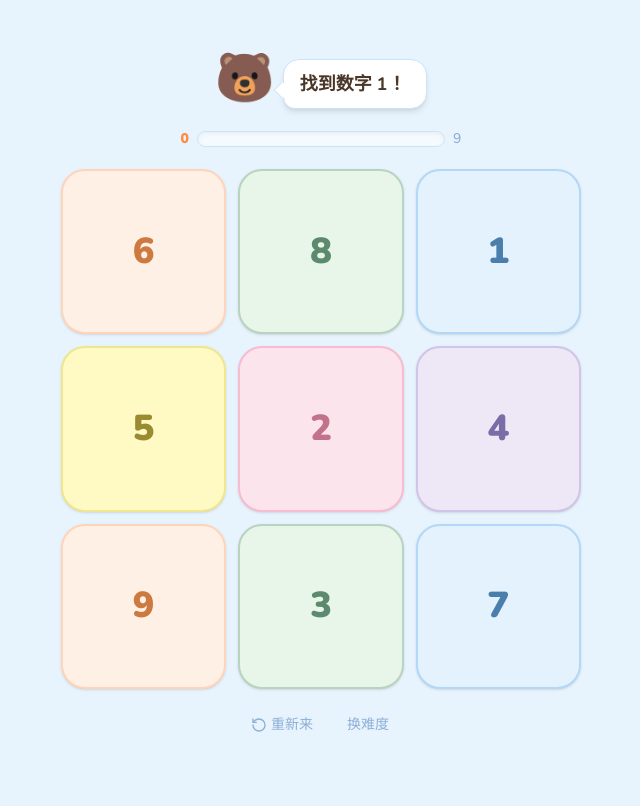
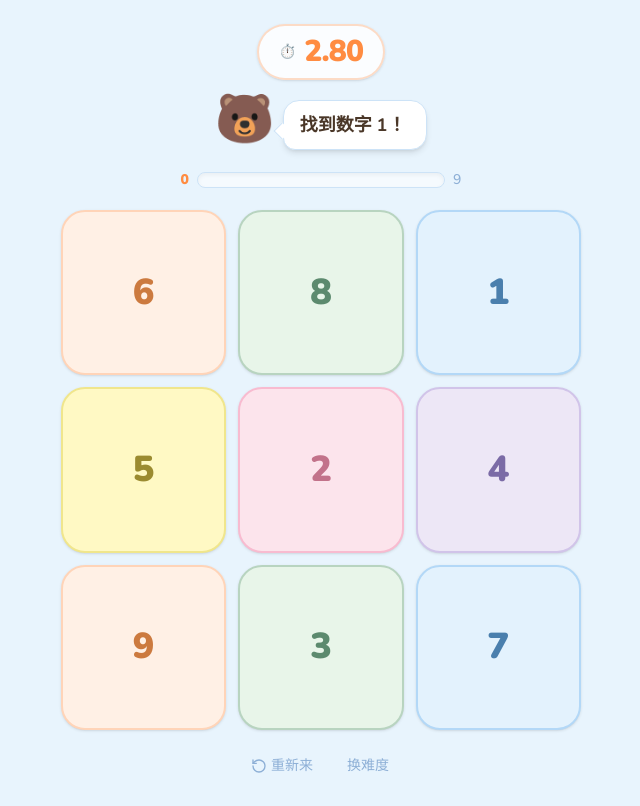
Before and after one commit to ludafa/Schulte-Grid, a Next.js app: page / in a window 1280 px wide. Both pictures are taken after a click on the button "开始玩！ 🎉". Shown: the whole page, without its empty margins (319-959 px from the left). Built offline with nearby package versions, Linux system fonts and the light colour scheme.

Commit message:
feat: add global timer display during gameplay

```diff
--- a/components/schulte-grid.tsx
+++ b/components/schulte-grid.tsx
@@ -529,6 +529,16 @@ export function SchulteGrid() {
               ════════════════════════════════════ */}
           {gameState === "playing" && (
             <div className="space-y-5">
+              {/* 全局计时器 */}
+              <div className="flex justify-center">
+                <div className="inline-flex items-center gap-2 bg-white/80 backdrop-blur-sm border-2 border-[#FF8C42]/30 rounded-full px-5 py-2 shadow-sm">
+                  <span className="text-sm text-muted-foreground">⏱️</span>
+                  <span className="text-2xl sm:text-3xl font-extrabold text-[#FF8C42] tabular-nums tracking-tight">
+                    {formatTime(elapsedTime)}
+                  </span>
+                </div>
+              </div>
+
               {/* 吉祥物 + 提示气泡 */}
               <div className="flex items-end gap-2 justify-center">
                 <span className="text-4xl sm:text-5xl" style={{ animation: "float-cloud 2s ease-in-out infinite" }}>
```
